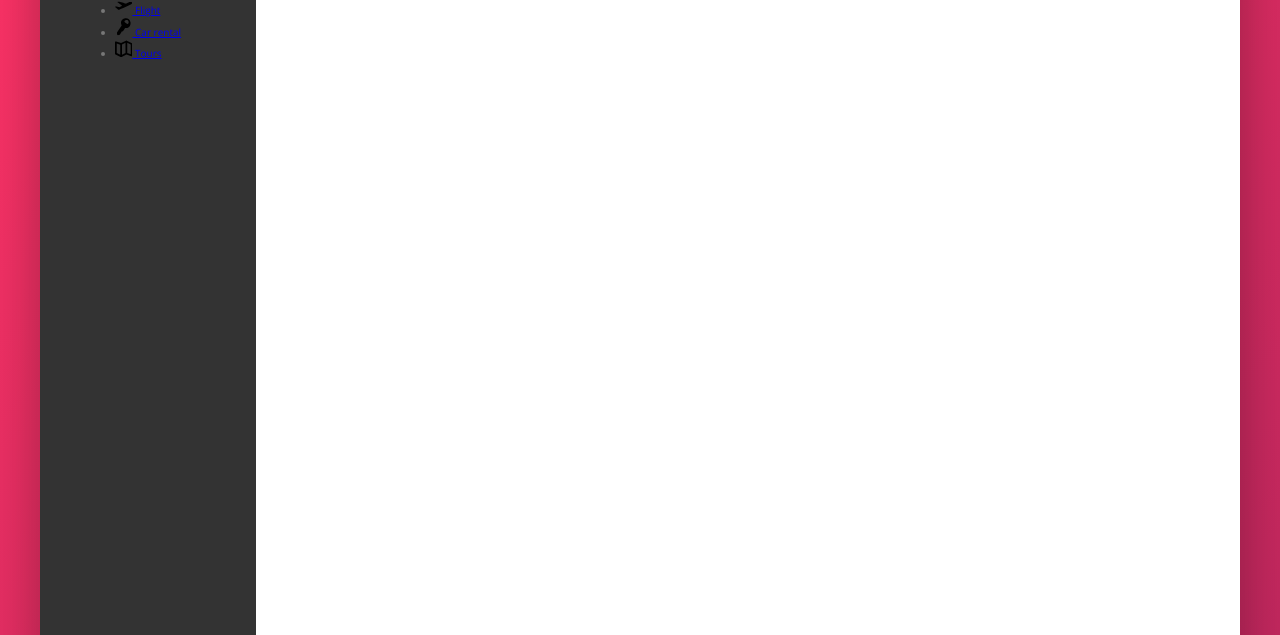
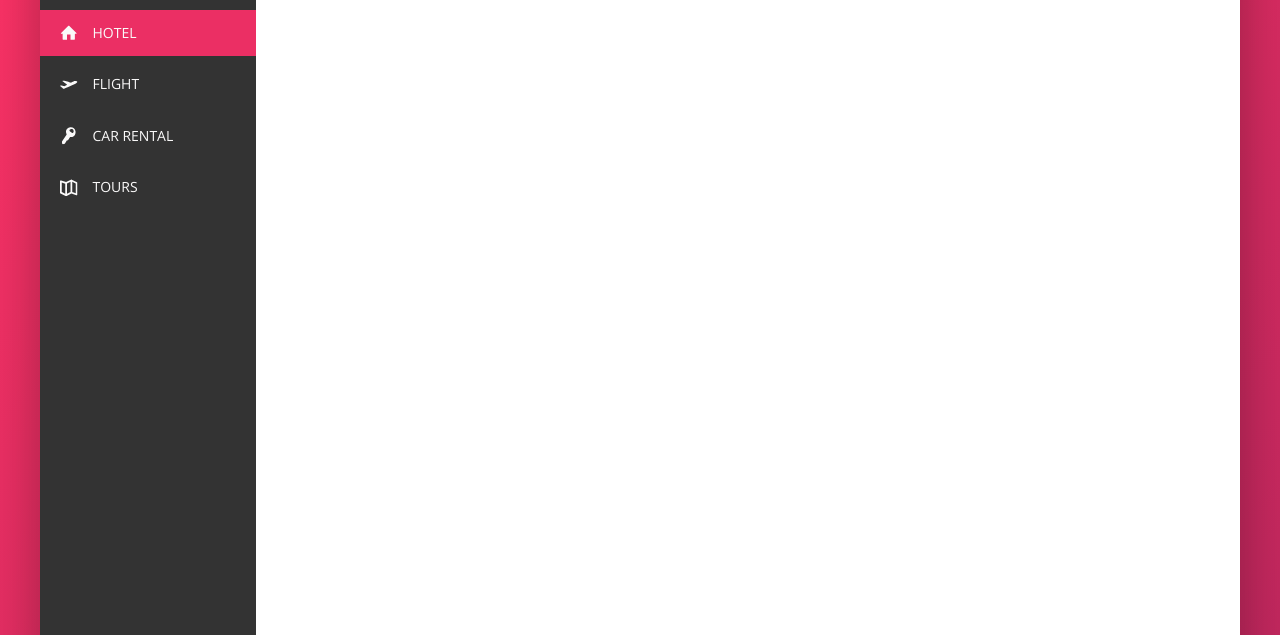
Before and after one commit to Ashoka2002/Trillo, a website: page index.html in a window 1280 px wide. Shown: the part 165-800 px from the top of the page. Drawn offline with nearby package versions, Linux system fonts and the light colour scheme.

Commit message:
Building the Navigation - Part 2

```diff
--- a/index.html
+++ b/index.html
@@ -49,7 +49,7 @@
       <div class="content">
         <nav class="sidebar">
           <ul class="side-nav">
-            <li class="side-nav__list">
+            <li class="side-nav__item side-nav__item--active">
               <a href="#" class="side-nav__link">
                 <svg class="side-nav__icon">
                   <use xlink:href="img/sprite.svg#icon-home"></use>
@@ -58,7 +58,7 @@
               </a>
             </li>
 
-            <li class="side-nav__list">
+            <li class="side-nav__item">
               <a href="#" class="side-nav__link">
                 <svg class="side-nav__icon">
                   <use xlink:href="img/sprite.svg#icon-aircraft-take-off"></use>
@@ -67,7 +67,7 @@
               </a>
             </li>
 
-            <li class="side-nav__list">
+            <li class="side-nav__item">
               <a href="#" class="side-nav__link">
                 <svg class="side-nav__icon">
                   <use xlink:href="img/sprite.svg#icon-key"></use>
@@ -76,7 +76,7 @@
               </a>
             </li>
 
-            <li class="side-nav__list">
+            <li class="side-nav__item">
               <a href="#" class="side-nav__link">
                 <svg class="side-nav__icon">
                   <use xlink:href="img/sprite.svg#icon-map"></use>
--- a/scss/_component.scss
+++ b/scss/_component.scss
@@ -121,13 +121,60 @@
 /// SIDE NAVIGATION
 
 .side-nav {
-  &__list {
+  font-size: 1.4rem;
+  list-style: none;
+  margin-top: 3.5rem;
+
+  &__item {
+    position: relative;
+
+    &:not(:last-child) {
+      margin-bottom: 0.5rem;
+    }
   }
+
+  &__item::before {
+    content: "";
+    position: absolute;
+    top: 0;
+    left: 0;
+    height: 100%;
+    width: 3px;
+    background-color: var(--color-primary);
+    z-index: 5;
+    transform: scaleY(0);
+    transition: transform 0.2s, width 0.4s 0.2s cubic-bezier(0.71, 0, 0.42, 1), background-color 0.1s;
+  }
+
+  &__item:hover::before,
+  &__item--active::before {
+    transform: scaleY(1);
+    width: 100%;
+  }
+
+  &__item:active::before {
+    background-color: var(--color-primary-dark);
+  }
+
   &__link {
+    &:link,
+    &:visited {
+      color: var(--color-grey-light-1);
+      text-decoration: none;
+      padding: 1.2rem 2rem;
+      text-transform: uppercase;
+      position: relative;
+      z-index: 10;
+      display: flex;
+      align-items: center;
+    }
   }
+
   &__icon {
     width: 1.75rem;
     height: 1.75rem;
+    margin-right: 1.5rem;
+    fill: currentColor;
   }
 }
 
--- a/scss/_layout.scss
+++ b/scss/_layout.scss
@@ -24,7 +24,6 @@
 .sidebar {
   display: flex;
   flex-direction: column;
-  align-items: center;
   justify-content: space-between;
   background-color: var(--color-grey-dark-1);
   flex: 0 0 18%;
```
Also changed, not shown: css/style.css.
